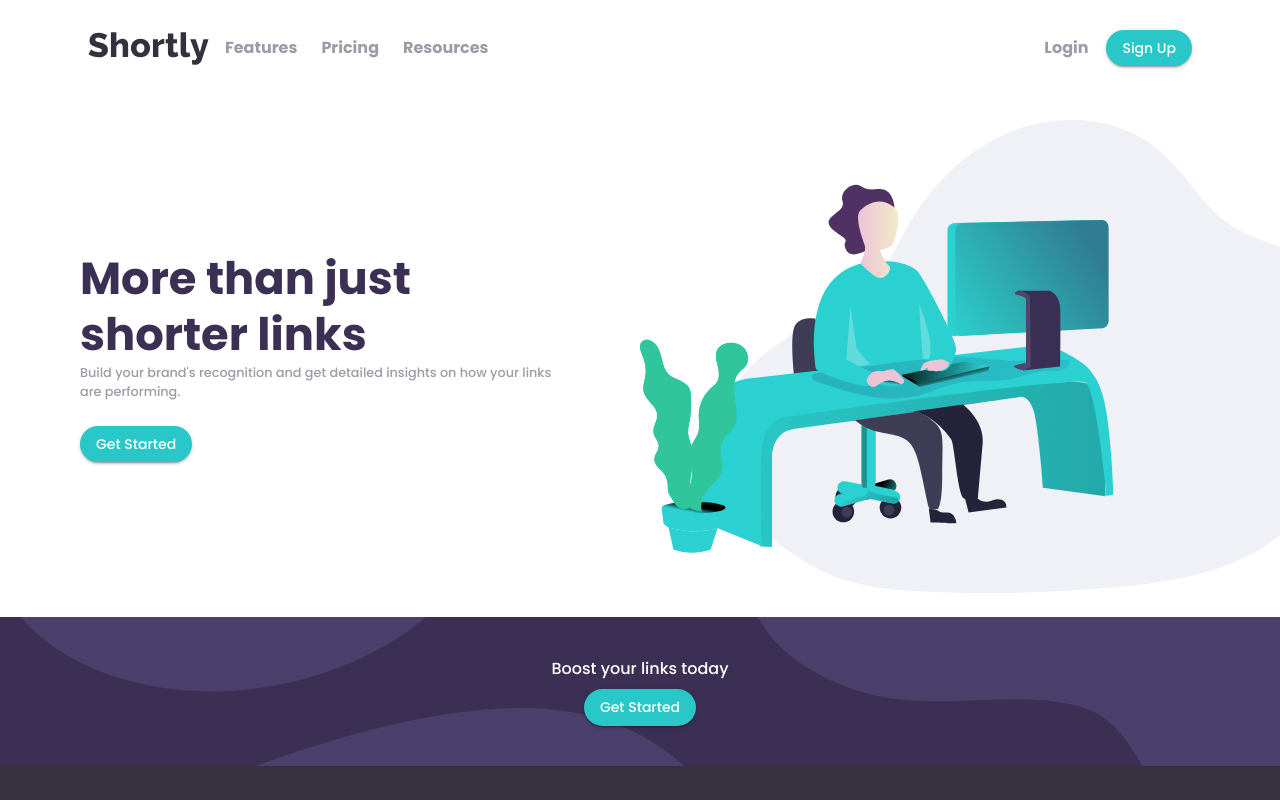
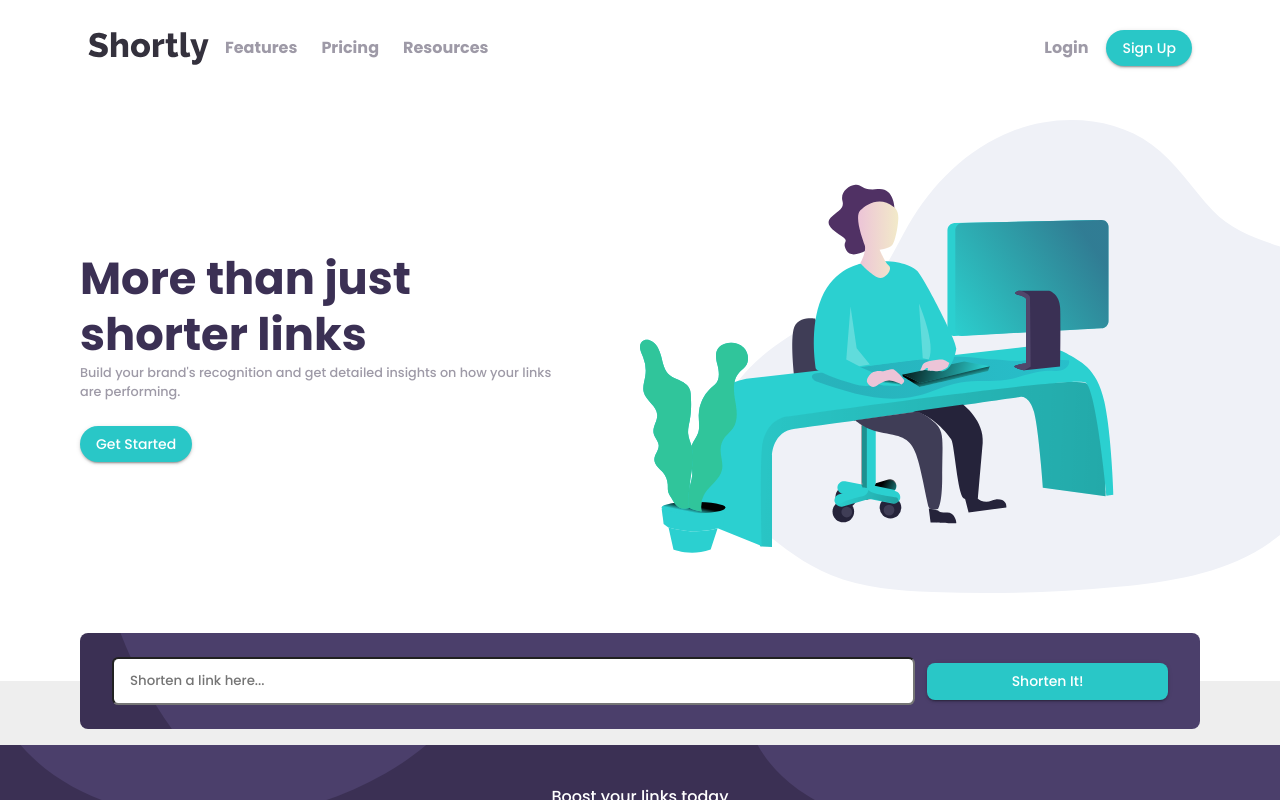
Before and after one commit to CaptainViridian/shortly, a Next.js app in the folder shortly/: page / in a window 1280 px wide. Shown: the top 800 px of the page. Built offline with nearby package versions, Linux system fonts and the light colour scheme.

Commit message:
create interface for Shortener form

```diff
--- /dev/null
+++ b/shortly/components/ActionButton.tsx
@@ -0,0 +1,36 @@
+import {ReactElement} from "react";
+import {Button, Typography} from "@material-ui/core";
+import {makeStyles} from "@material-ui/core/styles";
+
+interface Props {
+    text: string;
+    fullWidth?: boolean;
+    borderRadius?: number;
+    onClick?: () => void;
+    type?: "button" | "submit" | "reset";
+}
+
+const useStyles = makeStyles((theme) => ({
+    button: {
+        color: theme.palette.common.white,
+        borderRadius: ({borderRadius}: Props) => theme.spacing(borderRadius || 3),
+        width: ({fullWidth}: Props) => fullWidth ? '100%' : 'auto',
+    }
+}));
+
+function ActionButton(props: Props): ReactElement {
+    const classes = useStyles(props);
+    return (
+        <Button
+            className={classes.button}
+            color="primary"
+            variant="contained"
+            onClick={props.onClick}
+            type={props.type}
+        >
+            <Typography variant="inherit" color="inherit">{props.text}</Typography>
+        </Button>
+    );
+}
+
+export default ActionButton;
--- a/shortly/components/CTAButton.tsx
+++ /dev/null
@@ -1,22 +0,0 @@
-import {ReactElement} from "react";
-import {Button, Typography} from "@material-ui/core";
-import {makeStyles} from "@material-ui/core/styles";
-
-const useStyles = makeStyles((theme) => ({
-    button: {
-        color: theme.palette.common.white,
-        borderRadius: theme.spacing(3),
-        width: ({fullWidth}: { fullWidth?: boolean }) => fullWidth ? '100%' : 'auto',
-    }
-}));
-
-function CTAButton(props: { text: string, fullWidth?: boolean }): ReactElement {
-    const classes = useStyles(props);
-    return (
-        <Button className={classes.button} color="primary" variant="contained">
-            <Typography variant="inherit" color="inherit">{props.text}</Typography>
-        </Button>
-    );
-}
-
-export default CTAButton;
--- a/shortly/components/CallToAction.tsx
+++ b/shortly/components/CallToAction.tsx
@@ -3,11 +3,10 @@ import {ReactElement} from "react";
 
 import {Container, Typography} from "@material-ui/core";
 
-import CTAButton from "./CTAButton";
+import ActionButton from "./ActionButton";
 
 import ImageBoostSmall from '../assets/bg-boost-mobile.svg';
 import ImageBoostLarge from '../assets/bg-boost-desktop.svg';
-
 
 const useStyles = makeStyles((theme) => ({
     callToAction: {
@@ -39,7 +38,7 @@ function CallToAction(): ReactElement {
         <div className={classes.callToAction}>
             <Container className={classes.container}>
                 <Typography className={classes.text}>Boost your links today</Typography>
-                <CTAButton text="Get Started"/>
+                <ActionButton text="Get Started"/>
             </Container>
 
         </div>
--- a/shortly/components/Header.tsx
+++ b/shortly/components/Header.tsx
@@ -2,9 +2,9 @@ import React, {ReactElement, useState} from "react";
 
 import {makeStyles} from '@material-ui/core/styles'
 import {Button, Container, Divider, IconButton, MenuItem, Paper, Toolbar, Typography} from "@material-ui/core";
-import { Menu as MenuIcon } from '@material-ui/icons'
+import {Menu as MenuIcon} from '@material-ui/icons'
 
-import CTAButton from "./CTAButton";
+import ActionButton from "./ActionButton";
 
 import ShortlyLogo from '../assets/logo.svg';
 
@@ -60,7 +60,7 @@ const useStyles = makeStyles((theme) => ({
     divider: {
         width: '100%',
         backgroundColor: theme.palette.grey[500],
-        margin: theme.spacing(1,0),
+        margin: theme.spacing(1, 0),
         opacity: '.1',
     }
 }));
@@ -90,9 +90,9 @@ function HeaderMenu({open, handleClose, navigationOptions, loginOptions}: {
     return open ? (
         <Paper className={classes.menuRoot}>
             {navigationOptions.map(({name}) => <MenuItem key={name}>{name}</MenuItem>)}
-            <Divider className={classes.divider} />
+            <Divider className={classes.divider}/>
             {loginOptions.map(({name, showCTAButton}) => showCTAButton ? (
-                <CTAButton fullWidth key={name} text={name}  />
+                <ActionButton fullWidth key={name} text={name}/>
             ) : (
                 <MenuItem onClick={handleClose} key={name}>{name}</MenuItem>
             ))}
@@ -129,7 +129,7 @@ function Header(): ReactElement {
 
                     <Toolbar className={classes.toolbar}>
                         {loginOptions.map(({name, showCTAButton}) => showCTAButton ? (
-                            <CTAButton key={name} text={name}/>
+                            <ActionButton key={name} text={name}/>
                         ) : (
                             <HeaderDefaultButton key={name} text={name}/>
                         ))}
@@ -139,12 +139,16 @@ function Header(): ReactElement {
                         className={classes.menuButton}
                         onClick={handleClickMenuButton}
                     >
-                        <MenuIcon />
+                        <MenuIcon/>
                     </IconButton>
                 </header>
             </Container>
-            <HeaderMenu open={menuOpen} handleClose={handleCloseMenu} loginOptions={loginOptions}
-                        navigationOptions={navigationOptions}/>
+            <HeaderMenu
+                open={menuOpen}
+                handleClose={handleCloseMenu}
+                loginOptions={loginOptions}
+                navigationOptions={navigationOptions}
+            />
         </>
     );
 }
--- a/shortly/components/Hero.tsx
+++ b/shortly/components/Hero.tsx
@@ -1,9 +1,9 @@
-import {makeStyles, Theme} from "@material-ui/core/styles";
+import {makeStyles} from "@material-ui/core/styles";
 import {ReactElement} from "react";
 
 import ImageWorking from '../assets/illustration-working.svg';
-import {Container, Typography, useMediaQuery} from "@material-ui/core";
-import CTAButton from "./CTAButton";
+import {Container, Typography} from "@material-ui/core";
+import ActionButton from "./ActionButton";
 
 const useStyles = makeStyles((theme) => ({
     hero: {
@@ -33,7 +33,7 @@ const useStyles = makeStyles((theme) => ({
         fontSize: '0.8rem',
     },
     leftTextContent: {
-        [theme.breakpoints.down('sm')]: {
+        [theme.breakpoints.down('xs')]: {
             display: 'flex',
             flexDirection: 'column',
             gap: theme.spacing(2),
@@ -62,7 +62,6 @@ const useStyles = makeStyles((theme) => ({
 
 function Hero(): ReactElement {
     const classes = useStyles();
-    const largeScreen = useMediaQuery((theme: Theme) => theme.breakpoints.up('sm'));
 
     return (
         <Container className={classes.hero} maxWidth="lg">
@@ -75,9 +74,9 @@ function Hero(): ReactElement {
                         Build your brand's recognition and get detailed insights on how your links are performing.
                     </Typography>
                 </div>
-                <CTAButton text="Get Started"/>
+                <ActionButton text="Get Started"/>
             </div>
-            <img src={ImageWorking.src} className={classes.picture}/>
+            <img alt="Drawn picture of a person working by a computer." src={ImageWorking.src} className={classes.picture}/>
         </Container>
     )
 }
--- /dev/null
+++ b/shortly/components/Shortener.tsx
@@ -0,0 +1,125 @@
+import {makeStyles} from "@material-ui/core/styles";
+import {Container, Typography} from "@material-ui/core";
+
+import ImageFormSmall from '../assets/bg-shorten-mobile.svg';
+import ActionButton from "./ActionButton";
+import {ChangeEvent, FormEvent, useState} from "react";
+
+const useStyles = makeStyles((theme) => ({
+    shortener: {
+        background: `linear-gradient(180deg, ${theme.palette.common.white} 50%, ${theme.palette.grey[200]} 50%)`,
+        paddingTop: theme.spacing(2),
+        paddingBottom: theme.spacing(2),
+        [theme.breakpoints.up('sm')]: {
+            padding: theme.spacing(2, 10),
+        }
+    },
+    form: {
+        backgroundPosition: 'center',
+        backgroundColor: theme.palette.primary.dark,
+        backgroundRepeat: 'no-repeat',
+        backgroundSize: 'cover',
+        position: 'relative',
+        backgroundImage: `url(${ImageFormSmall.src})`,
+
+        padding: theme.spacing(2),
+        borderRadius: theme.spacing(1),
+
+        display: 'flex',
+        flexDirection: 'column',
+        gap: theme.spacing(1.5),
+        width: '100%',
+
+        [theme.breakpoints.up('sm')]: {
+            flexDirection: 'row',
+            padding: theme.spacing(3, 4),
+            alignItems: 'center',
+        }
+    },
+    formInput: {
+        display: 'flex',
+        flexDirection: 'column',
+        gap: theme.spacing(0.5),
+        width: '100%',
+    },
+    input: {
+        width: '100%',
+        borderRadius: theme.spacing(0.8),
+        padding: theme.spacing(1, 1.5),
+        fontFamily: 'Poppins',
+
+        [theme.breakpoints.up('sm')]: {
+            padding: theme.spacing(1.5, 2)
+        }
+    },
+    errorMessage: {
+        fontStyle: 'italic',
+        color: theme.palette.secondary.main,
+    },
+    submit: {
+        [theme.breakpoints.up('sm')]: {
+            width: '30%',
+            height: '100%',
+        }
+    }
+}));
+
+function FormInput({inputValue, handleChange, error}: {
+    inputValue: string,
+    handleChange: (event: ChangeEvent<HTMLInputElement>) => void,
+    error: boolean
+}) {
+    const classes = useStyles();
+
+    return (
+        <div className={classes.formInput}>
+            <input
+                className={classes.input} value={inputValue}
+                onChange={handleChange}
+                placeholder="Shorten a link here..."
+            />
+            {error ?
+                <Typography variant="caption" className={classes.errorMessage}>Please add a link</Typography> : <></>}
+        </div>
+    )
+}
+
+function ShortenerForm() {
+    const classes = useStyles();
+
+    const [inputValue, setInputValue] = useState('');
+    const [error, setError] = useState(false);
+
+    const handleChange = (event: ChangeEvent<HTMLInputElement>) => {
+        setError(false);
+        console.log(event.currentTarget.value)
+        setInputValue(event.currentTarget.value);
+    }
+
+    const handleSubmit = (event: FormEvent) => {
+        event.preventDefault();
+        if (inputValue === '') {
+            setError(true);
+        }
+    }
+
+    return (
+        <form className={classes.form} onSubmit={handleSubmit}>
+            <FormInput inputValue={inputValue} handleChange={handleChange} error={error}/>
+            <div className={classes.submit}>
+                <ActionButton text="Shorten It!" fullWidth borderRadius={1} type="submit"/>
+            </div>
+        </form>
+    )
+}
+
+function Shortener() {
+    const classes = useStyles();
+    return (
+        <Container className={classes.shortener}>
+            <ShortenerForm/>
+        </Container>
+    )
+}
+
+export default Shortener;
--- a/shortly/components/index.tsx
+++ b/shortly/components/index.tsx
@@ -2,3 +2,4 @@ export { default as Header } from './Header';
 export { default as Footer } from './Footer';
 export { default as CallToAction } from './CallToAction';
 export { default as Hero } from './Hero';
+export { default as Shortener } from './Shortener';
--- a/shortly/pages/index.tsx
+++ b/shortly/pages/index.tsx
@@ -1,7 +1,7 @@
 import type { NextPage } from 'next';
 import Head from "next/head";
 
-import {Header, Footer, CallToAction, Hero} from '../components'
+import {Header, Footer, CallToAction, Hero, Shortener} from '../components'
 
 const Home: NextPage = () => {
     return (
@@ -14,6 +14,7 @@ const Home: NextPage = () => {
             <div id="home">
                 <Header />
                 <Hero />
+                <Shortener />
                 <CallToAction />
                 <Footer />
             </div>
```
